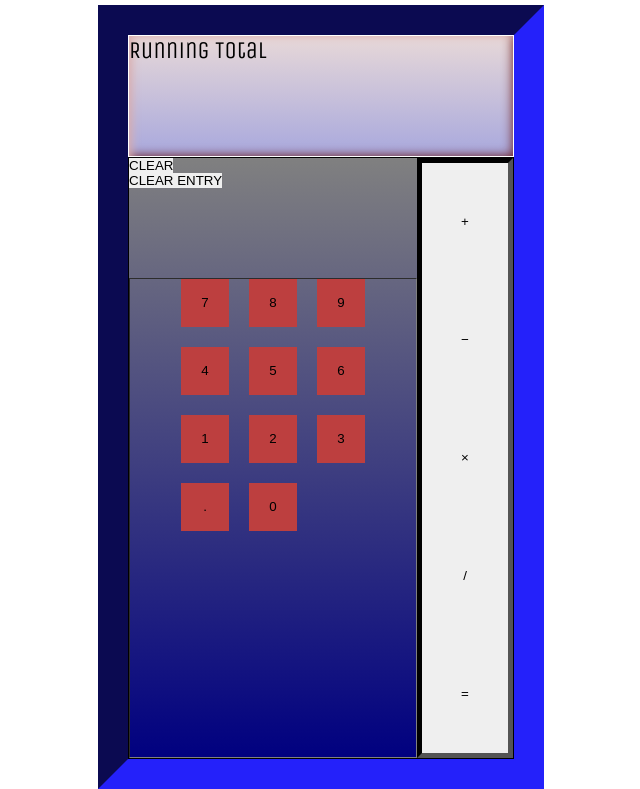
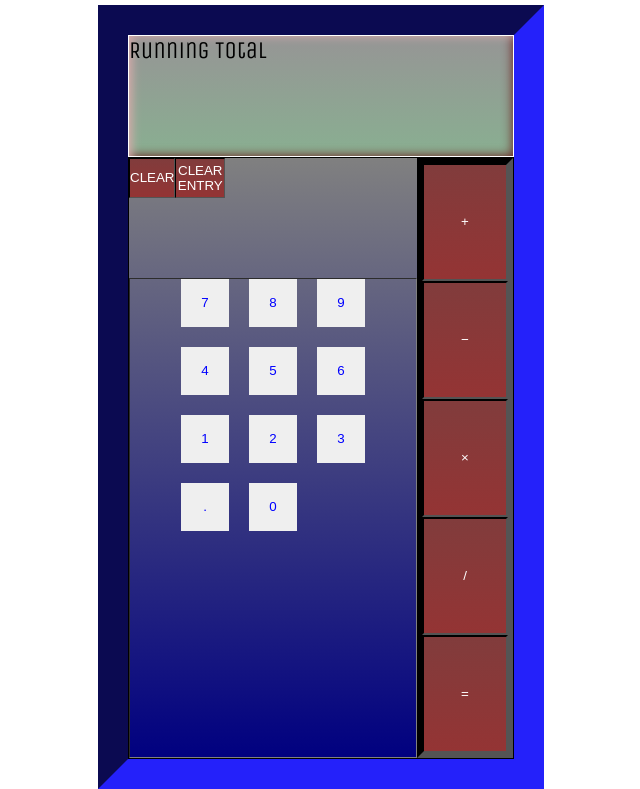
Before and after one commit to oggup/calculator, a plain HTML site: page index.html in a window 1280 px wide. Shown: the part 50-839 px from the top of the page, without its empty margins (319-959 px from the left). Drawn offline with nearby package versions, Linux system fonts and the light colour scheme; a web font is replaced by a local one.

Commit message:
modified CSS to better resemble the calculator

```diff
--- a/style.css
+++ b/style.css
@@ -28,7 +28,7 @@ html {
   display: grid;
   grid-template-columns: 4em 4em 4em;
   grid-template-rows: 1em 1em 1em 1em 1em;
-  background: linear-gradient(rgb(231, 216, 216), rgb(168, 168, 221)) ;
+  background: linear-gradient(rgb(150, 149, 149), rgb(137, 175, 145)) ;
   border:1px solid white;
   box-shadow: inset 10px 7px 10px -7px rgb(218, 173, 173), inset -5px -5px 11px -5px rgb(104, 20, 20);
 
@@ -39,6 +39,8 @@ html {
   grid-template-rows: 5em 5em 5em 5em 5em;
   background: linear-gradient(grey, navy);
   border: 1px solid black;
+
+
 
 }
 .calculator{
@@ -73,9 +75,32 @@ html {
     border: inset 5px black;
 
   }
+
+
   .digits button{
-    background-color: rgb(189, 63, 63);
+    background: linear-gradient(rgb(226, 215, 215), rgb(170, 157, 157)214, 207, 207);
+    color: blue;
   }
   .memory{
+    display:flex;
 
   }
+  .operations button{
+    background: linear-gradient(rgb(129, 60, 60), rgb(148, 52, 52));
+    color:white;
+    border: 2px inset black;
+  }
+
+  .clear-all{
+    background: linear-gradient(rgb(129, 60, 60), rgb(148, 52, 52));
+    color:white;
+    border: 1px inset black;
+    height:40px;
+
+  }
+  .clear-entry{
+    background: linear-gradient(rgb(129, 60, 60), rgb(148, 52, 52));
+    color:white;
+    border: 1px inset black;
+    height: 40px;
+  }
```
